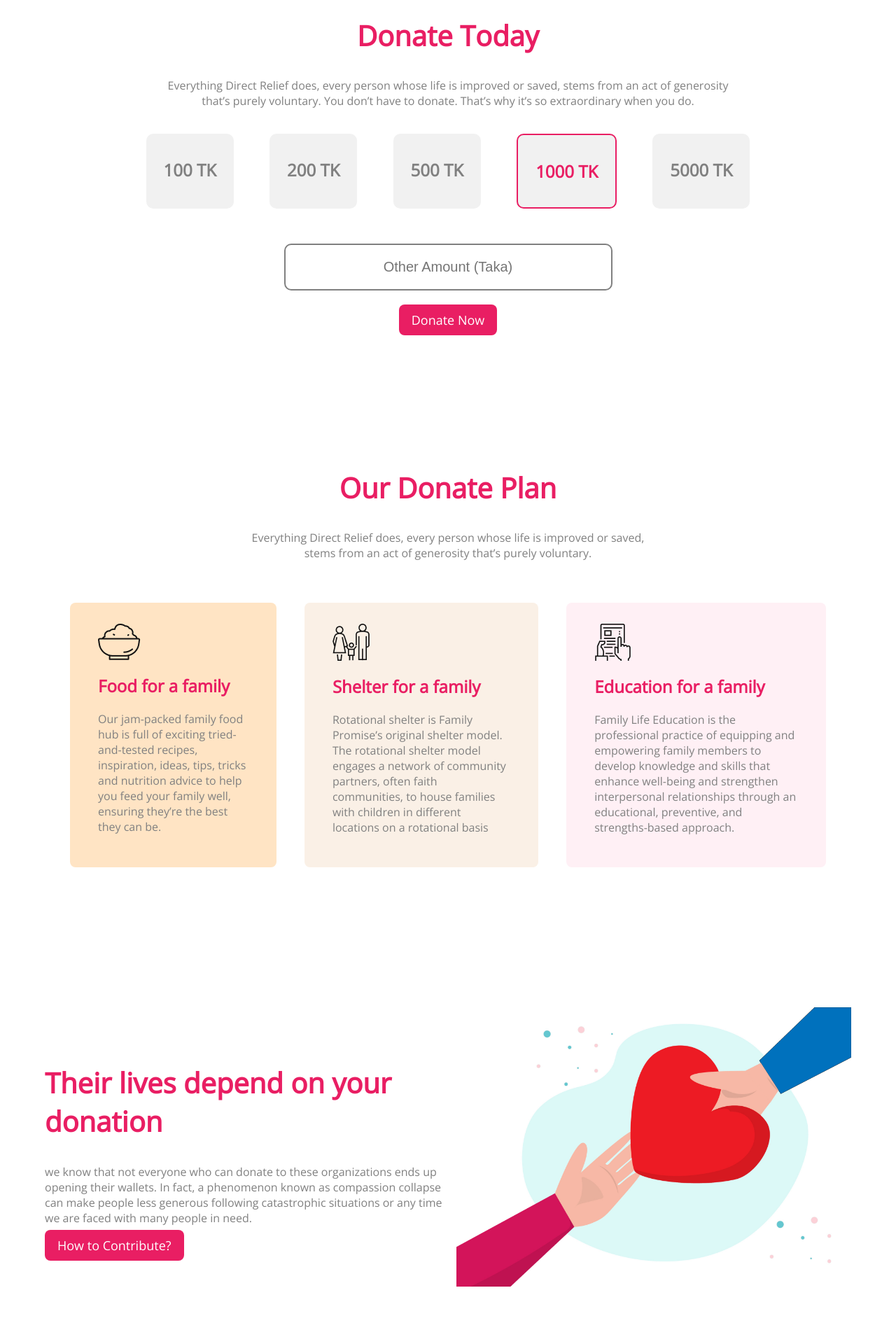
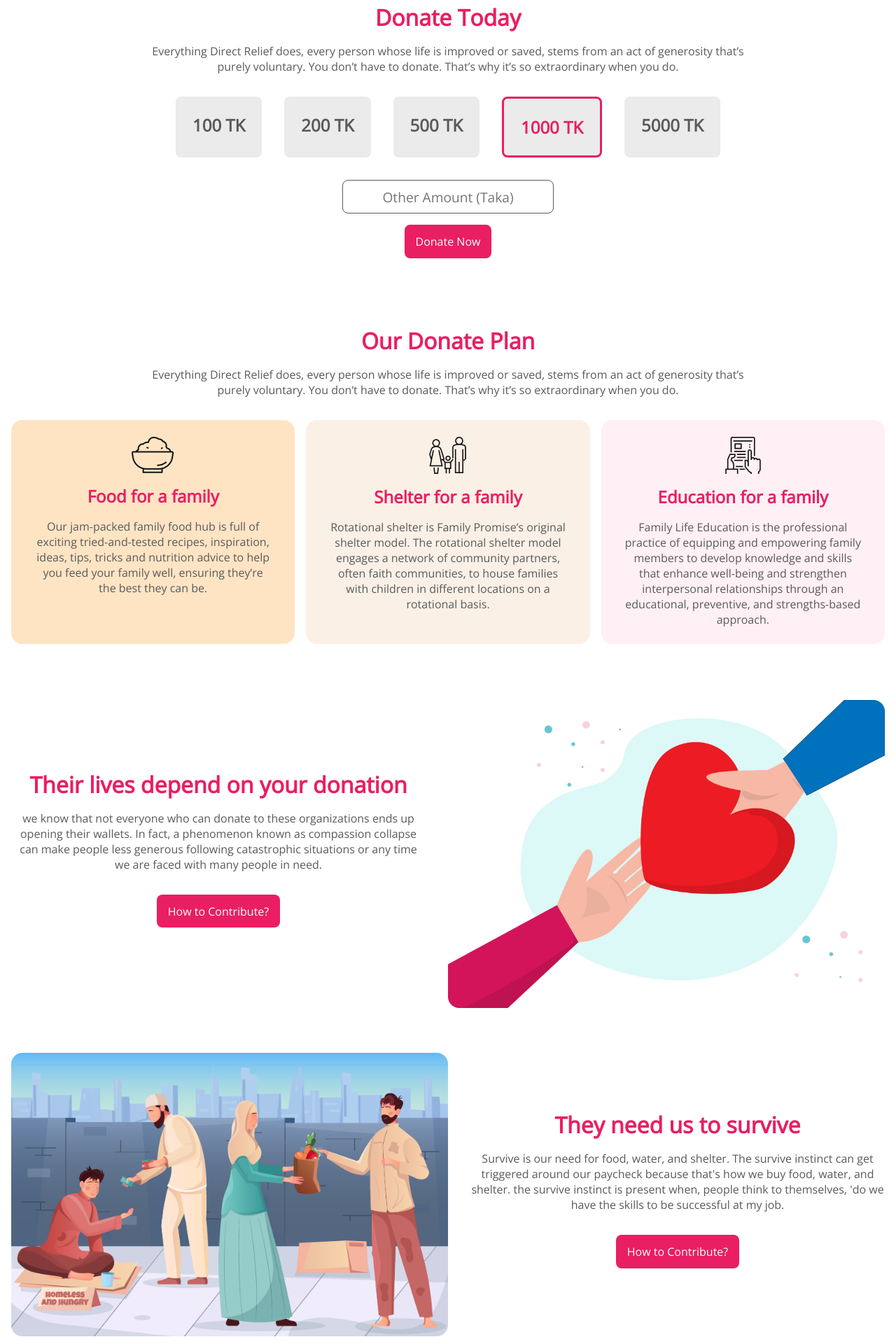
Before and after one commit to WriterAbuTaher/Donate-Today, a plain HTML site: page index.html in a window 1280 px wide. Shown: the part 877-2797 px from the top of the page at 70% size. Drawn offline with nearby package versions, Linux system fonts and the light colour scheme.

Commit message:
now page is responsive

```diff
--- a/index.html
+++ b/index.html
@@ -12,64 +12,56 @@
 </head>
 
 <body>
-
-  <!-- top section -->
-
-  <section class="top-section">
-    <div class="top-content">
+  <div class="hero">
+    <div class="hero-content">
       <h1>
-        Let’s Help Those Who <br />
+        Let’s Help Those Who <br>
         Are More In Need
       </h1>
       <p>
         Healthy People. Better World. That means all people regardless of
-        politics, religion, <br />
-        or ability to pay. Improving their lives is Direct Relief’s mission.
+        politics, religion, or ability to pay. Improving their lives is Direct Relief’s mission.
       </p>
-      <div class="donate-button"><a href="#">Donate Now</a></div>
+      <a class="button" href="#">Donate Now</a>
+    </div>
+  </div>
+
+  <section>
+    <div class="content">
+      <h1>Donate Today</h1>
+      <p>
+        Everything Direct Relief does, every person whose life is improved or
+        saved, stems from an act of generosity that’s purely voluntary. You don’t have to donate. That’s why it’s so
+        extraordinary when you do.
+      </p>
+    </div>
+
+    <div class="donate-amount">
+      <h3>100 TK</h3>
+      <h3>200 TK</h3>
+      <h3>500 TK</h3>
+      <h3 id="one-thousand">1000 TK</h3>
+      <h3>5000 TK</h3>
+    </div>
+
+    <div>
+      <input type="text" placeholder="Other Amount (Taka)" />
+      <a class="button" href="#">Donate Now</a>
     </div>
   </section>
 
-  <!-- donate today -->
-
-  <section class="donate-today">
-    <div class="donate-content">
-      <h1>Donate Today</h1>
+  <section>
+    <div class="content">
+      <h1>Our Donate Plan</h1>
       <p>
         Everything Direct Relief does, every person whose life is improved or
-        saved, stems from an act of generosity <br />
-        that’s purely voluntary. You don’t have to donate. That’s why it’s so
+        saved, stems from an act of generosity that’s purely voluntary. You don’t have to donate. That’s why it’s so
         extraordinary when you do.
       </p>
     </div>
-    <div class="donate-amount">
-      <h1>100 TK</h1>
-      <h1>200 TK</h1>
-      <h1>500 TK</h1>
-      <h1 id="one-thousand">1000 TK</h1>
-      <h1>5000 TK</h1>
-    </div>
 
-    <div class="input-amount">
-      <input type="text" placeholder="Other Amount (Taka)" />
-      <div class="amount-button"><a href="#">Donate Now</a></div>
-    </div>
-  </section>
-
-  <!-- donate plan -->
-
-  <section class="donate-plan">
-    <div class="plan-content">
-      <h1>Our Donate Plan</h1>
-      <p>
-        Everything Direct Relief does, every person whose life is improved or
-        saved, <br />
-        stems from an act of generosity that’s purely voluntary.
-      </p>
-    </div>
-
-    <div class="plan-parts">
-      <div class="card-part" id="food-part">
+    <div class="plans">
+      <div class="card" id="food">
         <img src="images/food.png" alt="food icon" />
         <h1>Food for a family</h1>
         <p>
@@ -79,18 +71,18 @@
           be.
         </p>
       </div>
-      <div class="card-part" id="shelter-part">
-        <img src="images/shelter.png" alt="shelter icon" />
+      <div class="card" id="shelter">
+        <img src="/images/shelter.png" alt="shelter icon" />
         <h1>Shelter for a family</h1>
         <p>
           Rotational shelter is Family Promise’s original shelter model. The
           rotational shelter model engages a network of community partners,
           often faith communities, to house families with children in
-          different locations on a rotational basis
+          different locations on a rotational basis.
         </p>
       </div>
-      <div class="card-part" id="education-part">
-        <img src="images/Frame-1.png" alt="frame icon" />
+      <div class="card" id="education">
+        <img src="/images/Frame-1.png" alt="frame icon" />
         <h1>Education for a family</h1>
         <p>
           Family Life Education is the professional practice of equipping and
@@ -102,14 +94,9 @@
     </div>
   </section>
 
-  <!-- middle section -->
-
-  <section class="middle-section">
-
-    <!-- depend area -->
-
-    <div class="depend-area">
-      <div class="depend-content">
+  <section>
+    <div class="middle-area">
+      <div class="content">
         <h1>Their lives depend on your donation</h1>
         <p>
           we know that not everyone who can donate to these organizations ends
@@ -117,20 +104,14 @@
           collapse can make people less generous following catastrophic
           situations or any time we are faced with many people in need.
         </p>
-        <a href="#">How to Contribute?</a>
+        <a class="button" href="#">How to Contribute?</a>
       </div>
-      <div class="depend-image">
-        <img src="images/volunteers-stylish-and-abstract-help-charity.jpg" alt="depend image" />
-      </div>
+      <img class="middle-img" src="/images/volunteers-stylish-and-abstract-help-charity.jpg" alt="depend image" />
     </div>
 
-    <!-- survive area -->
-
-    <div class="survive-area">
-      <div class="survive-image">
-        <img src="images/ramadan_charity_flat.jpg" alt="survive" />
-      </div>
-      <div class="survive-content">
+    <div class="middle-area">
+      <img class="middle-img" src="/images/ramadan_charity_flat.jpg" alt="survive" />
+      <div class="content">
         <h1>They need us to survive</h1>
         <p>
           Survive is our need for food, water, and shelter. The survive
@@ -139,38 +120,32 @@
           people think to themselves, 'do we have the skills to be successful
           at my job.
         </p>
-        <a href="#">How to Contribute?</a>
+        <a class="button" href="#">How to Contribute?</a>
       </div>
     </div>
   </section>
 
-  <!-- update section -->
-
-  <section class="our-update">
-    <div class="update-content">
+  <section>
+    <div class="content">
       <h1>Get Our Updates</h1>
       <p>
-        Donate Today is a humanitarian aid organization, active in all 50
-        states and more than 90 countries, <br />
-        with a mission to improve the health and lives of people affected by
-        poverty or emergencies <br />
+        Donate Today is a humanitarian aid organization, active in all 50 states and more than 90 countries,
+        with a mission to improve the health and lives of people affected by poverty or emergencies
         without regard to politics, religion, or ability to pay.
       </p>
     </div>
     <div class="subscribe">
-      <input type="text" id="subscribe-email" name="email" placeholder="Email" />
-      <a href="#">Subscribe</a>
+      <input type="text" name="email" placeholder="Email" />
+      <a class="button" href="#">Subscribe</a>
     </div>
   </section>
+
+  <footer class="footer-content">
+    <h1>Be Humble</h1>
+    <p>I am Gonna Do It</p>
+  </footer>
 </body>
 
-<!-- footer section -->
 
-<footer>
-  <div class="footer-content">
-    <h1>Be Humble</h1>
-    <p>I am Gonna Do It</p>
-  </div>
-</footer>
 
 </html>
--- a/style.css
+++ b/style.css
@@ -1,311 +1,238 @@
-body {
+:root {
+  --h1-font-size: clamp(2rem, 2vw + 1rem, 3rem);
+  --h3-font-size: clamp(1.2rem, 1.5vw + 1rem, 2rem);
+  --p-font-size: clamp(1rem, .5vw + .5rem, 1rem);
+  --primary-clr: #e91e63;
+  --secondary-clr: rgb(90, 90, 90);
+}
+
+* {
   font-family: "Open Sans", sans-serif;
   margin: 0;
   padding: 0;
+  box-sizing: border-box;
 }
 
-/* top section */
-
-.top-section {
+.hero {
+  height: 100vh;
+  display: flex;
+  justify-content: center;
+  align-items: center;
+  padding: 0 1rem;
   background-image: url(images/charity-volunteers-horizontal-banner-vector-01.jpeg);
   background-repeat: no-repeat;
   background-size: cover;
-  height: 100%;
-  margin-bottom: 100px;
+  position: relative;
 }
 
-.top-content {
-  padding-top: 60px;
-  padding-left: 80px;
+.hero-content {
+  @media (min-width: 768px) {
+    position: absolute;
+    inset: 10rem 2rem;
+  }
 }
 
-.top-content h1 {
-  font-size: 50px;
-  color: #e91e63;
+.hero-content h1 {
+  font-size: var(--h1-font-size);
+  color: var(--primary-clr);
 }
 
-.top-content p {
-  color: gray;
+.hero-content h1 br {
+  @media (max-width: 768px) {
+    display: none;
+  }
 }
 
-.donate-button {
-  margin-top: 60px;
+.hero-content p {
+  font-size: calc(var(--p-font-size) + .2rem);
+  color: var(--secondary-clr);
+  margin: 1rem 0;
+
+  @media (min-width: 1024px) {
+    width: 50%;
+  }
 }
 
-.donate-button a {
-  text-decoration: none;
-  background-color: #e91e63;
-  color: white;
-  padding: 10px 18px;
-  font-size: 22px;
-  border-radius: 10px;
+.hero-content a {
+  font-size: calc(var(--p-font-size) + .2rem);
 }
 
-/* donate today */
-
-.donate-today {
-  margin-bottom: 100px;
+.button {
+  text-decoration: none;
+  background-color: var(--primary-clr);
+  color: white;
+  padding: .8em 1em;
+  font-size: var(--p-font-size);
+  border-radius: .5rem;
+  display: inline-block;
+  margin: 1rem 0;
 }
 
-.donate-content {
+section {
+  display: flex;
+  flex-direction: column;
+  gap: 2rem;
+  align-items: center;
   text-align: center;
+  margin: 5rem 1rem;
 }
 
-.donate-content h1 {
-  font-weight: bold;
-  color: #e91e63;
-  font-size: 40px;
+.content {
+  display: flex;
+  flex-direction: column;
+  align-items: center;
+  gap: 1rem;
+
+  @media (min-width: 768px) {
+    width: 70%;
+  }
 }
 
-.donate-content p {
-  color: gray;
+.content h1,
+.footer-content h1 {
+  font-size: var(--h3-font-size);
+  color: var(--primary-clr);
+}
+
+.content p,
+.footer-content p,
+.card p {
+  font-size: var(--p-font-size);
+  color: var(--secondary-clr);
 }
 
 .donate-amount {
   display: flex;
+  flex-wrap: wrap;
   justify-content: center;
+  gap: 2rem;
 }
 
-.donate-amount h1 {
-  margin: 20px 2%;
-  font-weight: bold;
-  background-color: rgb(241, 241, 241);
-  color: gray;
-  padding: 35px 25px;
-  border-radius: 10px;
+.donate-amount h3 {
+  font-size: calc(var(--h3-font-size) - .5rem);
+  color: var(--secondary-clr);
+  background-color: rgb(235, 235, 235);
+  padding: 1em;
+  border: none;
+  border-radius: .5rem;
 }
 
 #one-thousand {
-  border: 2px solid #e91e63;
-  color: #e91e63;
+  color: var(--primary-clr);
+  border: solid var(--primary-clr);
 }
 
-.input-amount {
-  margin-top: 30px;
-  display: flex;
-  flex-direction: column;
-  align-items: center;
+input {
+  font-size: calc(var(--p-font-size) + .2rem);
+  border: 1px solid var(--secondary-clr);
+  color: var(--secondary-clr);
+  border-radius: .5rem;
+  outline: none;
+  padding: .5em 1.5em;
+  text-align: center;
+  display: block;
 }
 
-.input-amount input {
-  font-size: 20px;
-  padding: 20px 100px;
-  margin: 0 30%;
-  text-align: center;
-  border: 2px solid gray;
-  border-radius: 10px;
+.plans {
+  display: grid;
+  gap: 1rem;
+
+  @media (min-width: 850px) {
+    grid-template-columns: repeat(3, 1fr);
+  }
 }
 
-.amount-button {
-  margin-top: 30px;
+.card {
+  padding: 1.5rem 2rem;
+  border-radius: 1rem;
 }
 
-.amount-button a {
-  text-decoration: none;
-  background-color: #e91e63;
-  color: white;
-  padding: 10px 18px;
-  border-radius: 8px;
-  font-size: 18px;
+.card h1 {
+  color: var(--primary-clr);
+  padding: 1rem 0;
 }
 
-/* our donate plan */
-
-.donate-plan {
-  margin-top: 200px;
-}
-
-.plan-content {
-  text-align: center;
-}
-
-.plan-content h1 {
-  font-size: 40px;
-  color: #e91e63;
-}
-
-.plan-content p {
-  color: grey;
-}
-
-.plan-parts {
-  margin: 60px 80px;
-  display: flex;
-  justify-content: space-evenly;
-}
-
-.card-part {
-  margin: 0 20px;
-  padding: 30px 40px;
-  border-radius: 8px;
-}
-
-.card-part h1 {
-  color: #e91e63;
-}
-
-.card-part p {
-  color: gray;
-}
-
-#food-part {
+#food {
   background-color: bisque;
 }
 
-#shelter-part {
+#shelter {
   background-color: linen;
 }
 
-#education-part {
+#education {
   background-color: lavenderblush;
 }
 
-/* middle section */
+.middle-area {
+  display: flex;
+  gap: 2rem;
+  flex-direction: column;
+  align-items: center;
+  justify-content: center;
 
-.middle-section {
-  margin-top: 200px;
-  margin-bottom: 100px;
+  @media (min-width: 768px) {
+    flex-direction: row;
+  }
 }
 
-/* depend area */
+.middle-area:first-child {
+  margin-bottom: 2rem;
 
-.depend-area {
-  display: flex;
-  justify-content: space-around;
-  align-items: center;
+  @media (max-width: 768px) {
+    flex-direction: column-reverse;
+  }
 }
 
-.depend-content {
-  margin-left: 5%;
+.middle-img {
+  width: 100%;
+  border-radius: 1rem;
+
+  @media (min-width: 768px) {
+    width: 50%;
+  }
 }
 
-.depend-content h1 {
-  font-size: 40px;
-  color: #e91e63;
-}
+.middle-content {
+  align-items: start;
+  text-align: start;
 
-.depend-content p {
-  color: gray;
-}
-
-.depend-content a {
-  text-decoration: none;
-  background-color: #e91e63;
-  color: white;
-  padding: 10px 18px;
-  border-radius: 8px;
-  font-size: 18px;
-}
-
-.depend-image {
-  margin-right: 5%;
-}
-
-.depend-image img {
-  width: 100%;
-}
-
-/* survive area */
-
-.survive-area {
-  display: flex;
-  justify-content: space-around;
-  align-items: center;
-  margin-top: 200px;
-}
-
-.survive-image {
-  margin-left: 5%;
-}
-
-.survive-image img {
-  width: 80%;
-}
-
-.survive-content {
-  margin-right: 5%;
-}
-
-.survive-content h1 {
-  font-size: 40px;
-  color: #e91e63;
-}
-
-.survive-content p {
-  color: gray;
-}
-
-.survive-content a {
-  text-decoration: none;
-  background-color: #e91e63;
-  color: white;
-  padding: 10px 18px;
-  border-radius: 8px;
-  font-size: 18px;
-}
-
-/* update section */
-
-.our-update {
-  margin-top: 200px;
-}
-
-.update-content {
-  text-align: center;
-}
-
-.update-content h1 {
-  color: #e91e63;
-  font-size: 35px;
-}
-
-.update-content p {
-  color: gray;
+  @media (min-width: 768) {
+    width: 50%;
+  }
 }
 
 .subscribe {
+  background-color: bisque;
+  border-radius: .5rem;
   display: flex;
+  flex-direction: row;
   align-items: center;
   justify-content: center;
-  width: 80%;
-  height: 200px;
-  margin: 50px 10%;
-  background-color: bisque;
-  border-radius: 8px;
+  gap: .5rem;
+  padding: 2rem 20rem;
+
+  @media (max-width: 768px) {
+    width: 100%;
+    flex-direction: column;
+  }
 }
 
 .subscribe input {
   background-color: lightcyan;
-  padding: 10px 40px;
-  border-radius: 8px;
-  border: 2px solid gray;
-  font-size: 20px;
-  margin-right: 20px;
 }
 
 .subscribe a {
-  text-decoration: none;
-  background-color: #e91e63;
-  color: white;
-  padding: 10px 18px;
-  border-radius: 8px;
-  font-size: 18px;
+  padding: .8em;
 }
 
-/* footer section */
-
-footer {
-  margin-top: 200px;
+.footer-content {
   text-align: center;
-  background-color: rgb(255, 165, 179);
-  padding: 40px 0;
+  background-color: lightcyan;
+  padding: 3rem 0;
 }
 
-footer h1 {
-  color: rgb(255, 255, 175);
+.footer-content h1 {
+  padding: .2rem 0;
   font-family: cursive;
 }
-
-footer p {
-  color: rgb(51, 51, 51);
-}
```
